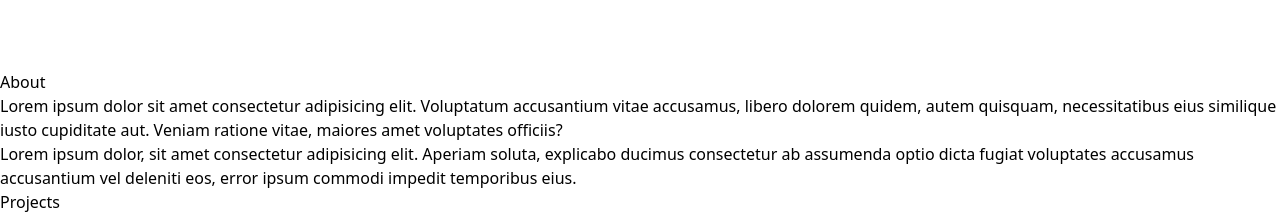
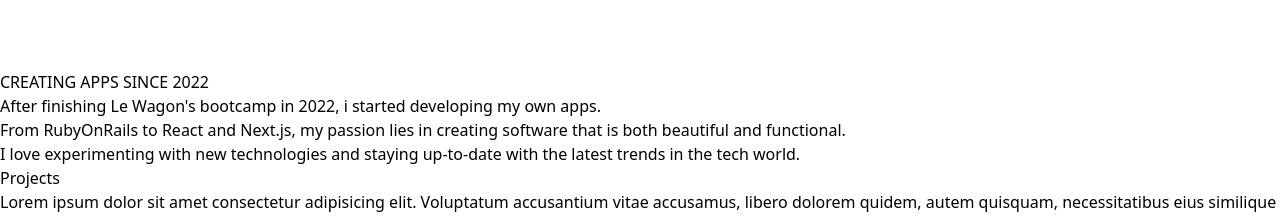
Before and after one commit to roMPrd/portfolio2023, a Next.js app: page / in a window 1280 px wide. Shown: the part 582-800 px from the top of the page. Built offline with nearby package versions, Linux system fonts and the light colour scheme.

Commit message:
About text

```diff
--- a/components/sections/About.jsx
+++ b/components/sections/About.jsx
@@ -1,10 +1,15 @@
 
 const About = () => {
   return (
-    <div>
-      <p className="p-1 text-white font-bold">About</p>
-      <p className="p-1 text-white">Lorem ipsum dolor sit amet consectetur adipisicing elit. Voluptatum accusantium vitae accusamus, libero dolorem quidem, autem quisquam, necessitatibus eius similique iusto cupiditate aut. Veniam ratione vitae, maiores amet voluptates officiis?</p>
-      <p className="p-1 text-white">Lorem ipsum dolor, sit amet consectetur adipisicing elit. Aperiam soluta, explicabo ducimus consectetur ab assumenda optio dicta fugiat voluptates accusamus accusantium vel deleniti eos, error ipsum commodi impedit temporibus eius.</p>
+    <div className="mx-auto mb-10 w-[90%] flex flex-col items-center justify-center">
+      <div className="w-full">
+        <p className="mb-10 font-bold text-white text-left text-[40px] sm:text-[45px] md:mb-16 md:text-[60px] lg:text-[80px]">CREATING APPS SINCE 2022</p>
+      </div>
+      <div className="w-full gap-4 mb-10 font-medium text-white text-left leading-relaxed text-[18px] md:text-[20px] lg:mb-16 lg:text-[24px] ">
+        <p className="mb-4">After finishing Le Wagon's bootcamp in 2022, i started developing my own apps.</p>
+        <p className="mb-4">From RubyOnRails to React and Next.js, my passion lies in creating software that is both beautiful and functional.</p>
+        <p className="mb-4">I love experimenting with new technologies and staying up-to-date with the latest trends in the tech world.</p>
+      </div>
     </div>
   )
 }
```
